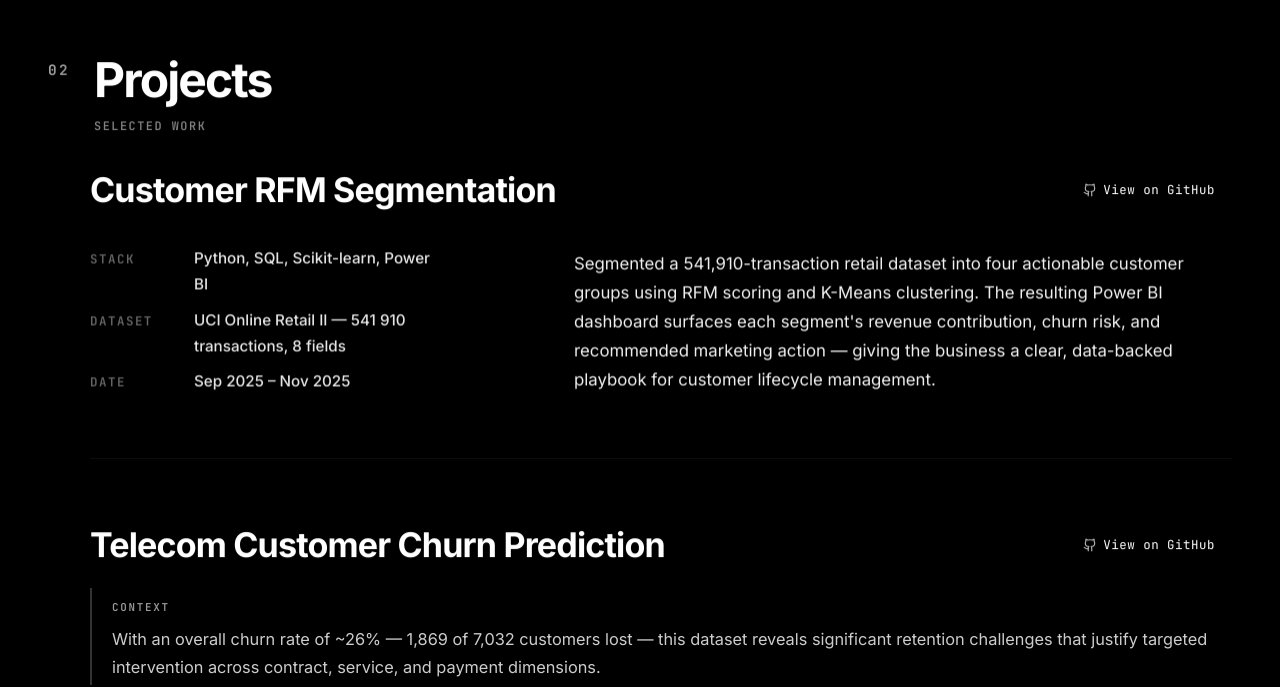
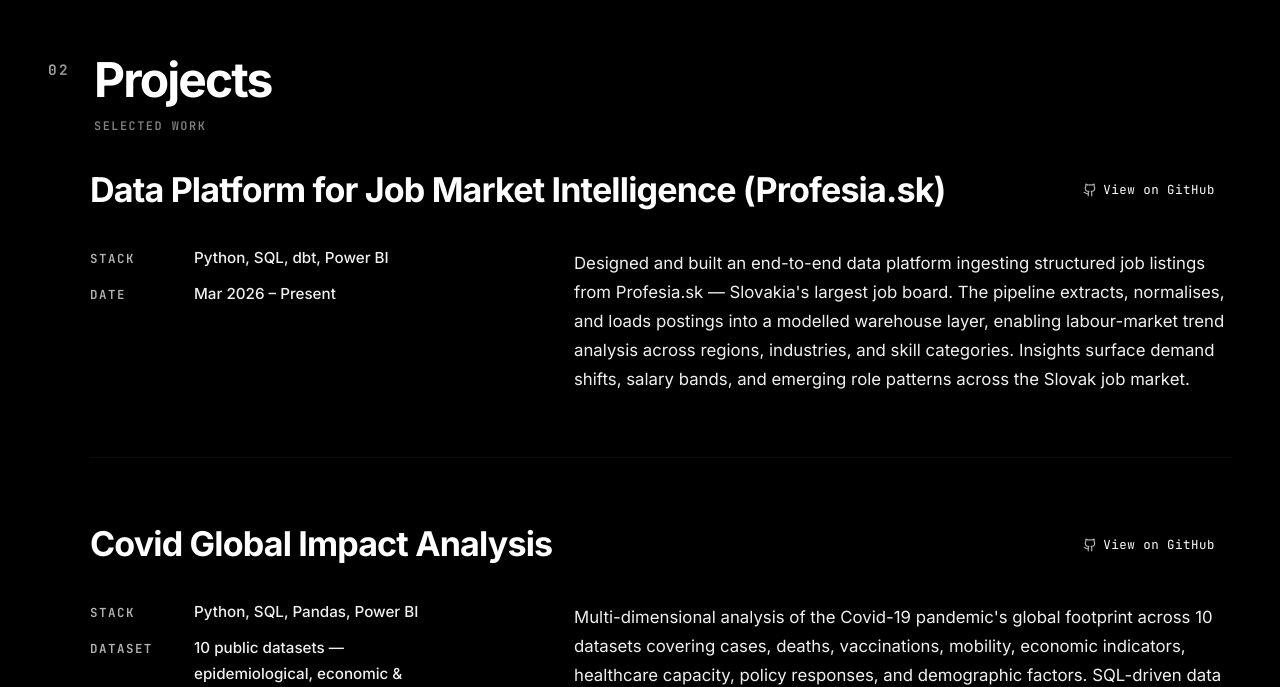
Before and after one commit to zxc0dev/portfolio-next1, a Next.js app: page / in a window 1280 px wide. Shown: the part 2110-2797 px from the top of the page. Built offline with nearby package versions, Linux system fonts and the light colour scheme.

Commit message:
feat: update project data with new entries and enhance styling across components

```diff
--- a/components/about-section.tsx
+++ b/components/about-section.tsx
@@ -114,7 +114,7 @@
             {STACK_GROUPS.map((group, gIdx) => (
               <Reveal key={group.label} delay={(gIdx + 1) * 0.04}>
                 <div>
-                  {gIdx > 0 && <div className="my-4 h-px bg-border-subtle" />}
+                  {gIdx > 0 && <div className="my-4 h-px bg-border" />}
                   <span className="mb-2.5 block font-mono text-[0.68rem] font-semibold uppercase tracking-[0.15em] text-muted">
                     {group.label}
                   </span>
--- a/components/footer.tsx
+++ b/components/footer.tsx
@@ -124,7 +124,7 @@
 
         {/* Bottom bar */}
         <Reveal delay={0.1}>
-          <div className="flex flex-wrap items-center justify-between gap-3 border-t border-border-subtle pt-6">
+          <div className="flex flex-wrap items-center justify-between gap-3 border-t border-border pt-6">
             <p className="font-mono text-[0.73rem] tracking-[0.04em] text-muted opacity-50">
               &copy; {new Date().getFullYear()} Pavlo Popovych. All rights reserved.
             </p>
--- a/components/nav.tsx
+++ b/components/nav.tsx
@@ -69,7 +69,7 @@
                 className="group relative py-2 text-[0.9rem] font-medium leading-none tracking-[0.04em] text-secondary transition-colors duration-[280ms] hover:text-foreground"
               >
                 {link.label}
-                <span className="absolute bottom-0 left-0 h-[1.5px] w-0 rounded-full bg-gradient-to-r from-foreground to-accent-3 transition-all duration-[280ms] ease-out-expo group-hover:w-full" />
+                <span className="absolute bottom-0 left-0 h-[1.5px] w-0 rounded-full bg-gradient-to-r from-foreground to-muted transition-all duration-[280ms] ease-out-expo group-hover:w-full" />
               </a>
             </li>
           ))}
@@ -82,7 +82,7 @@
           className="group relative ml-auto hidden py-2 text-[0.9rem] font-medium leading-none tracking-[0.04em] text-secondary transition-colors duration-[280ms] hover:text-foreground md:inline-flex"
         >
           Resume
-          <span className="absolute bottom-0 left-0 h-[1.5px] w-0 rounded-full bg-gradient-to-r from-foreground to-accent-3 transition-all duration-[280ms] ease-out-expo group-hover:w-full" />
+          <span className="absolute bottom-0 left-0 h-[1.5px] w-0 rounded-full bg-gradient-to-r from-foreground to-muted transition-all duration-[280ms] ease-out-expo group-hover:w-full" />
         </a>
 
         {/* Mobile toggle */}
--- a/components/projects-section.tsx
+++ b/components/projects-section.tsx
@@ -1,5 +1,5 @@
 import type { ComponentType } from 'react'
-import { Github, Lock, ExternalLink, Construction } from 'lucide-react'
+import { Github, ExternalLink, Construction } from 'lucide-react'
 import { SectionHeader } from '@/components/section-header'
 import { Reveal } from '@/components/reveal'
 import { projects } from '@/data/projects'
@@ -46,23 +46,17 @@
                     )}
                   </div>
                   <div className="flex shrink-0 flex-wrap items-center gap-2">
-                    {project.githubUrl && !project.isConfidential && (
+                    {project.githubUrl && (
                       <a
                         href={project.githubUrl}
                         target="_blank"
                         rel="noopener noreferrer"
-                        className="group inline-flex items-center gap-1.5 font-mono text-[0.78rem] tracking-[0.04em] text-white transition-all duration-[220ms] ease-out-expo hover:text-foreground"
+                        className="group inline-flex items-center gap-1.5 font-mono text-[0.78rem] tracking-[0.04em] text-foreground transition-all duration-[220ms] ease-out-expo"
                       >
                         <Github className="h-[14px] w-[14px] opacity-70 transition-opacity duration-[180ms] group-hover:opacity-100" />
                         <span className="border-b border-white/0 transition-[border-color] duration-[220ms] group-hover:border-white/30">View on GitHub</span>
                         <ExternalLink className="h-[11px] w-[11px] opacity-0 -translate-y-px translate-x-[-2px] transition-all duration-[180ms] group-hover:opacity-60 group-hover:translate-x-0" />
                       </a>
-                    )}
-                    {project.isConfidential && (
-                      <span className="inline-flex cursor-not-allowed items-center gap-2 rounded-sm border border-white/7 bg-white/[0.01] px-[11px] py-2.5 font-mono text-[0.72rem] font-semibold tracking-[0.025em] text-white/50 gradient-border">
-                        <Lock className="h-[15px] w-[15px] opacity-60" />
-                        <span>Client Project</span>
-                      </span>
                     )}
                   </div>
                 </div>
@@ -82,15 +76,15 @@
                 <div className="mt-8 grid grid-cols-[340px_1fr] items-start gap-[clamp(60px,12vw,144px)] max-md:grid-cols-1">
                   {/* Left: stack + date */}
                   <dl className="grid grid-cols-[80px_1fr] gap-x-6 gap-y-2.5 items-baseline">
-                    <dt className="font-mono text-[0.78rem] font-semibold uppercase tracking-[0.12em] text-white/40">Stack</dt>
-                    <dd className="m-0 text-[0.95rem] font-medium leading-[1.7] text-white/90">{project.tags.join(', ')}</dd>
+                    <dt className="font-mono text-[0.78rem] font-semibold uppercase tracking-[0.12em] text-muted">Stack</dt>
+                    <dd className="m-0 text-[0.95rem] font-medium leading-[1.7] text-secondary">{project.tags.join(', ')}</dd>
                     {project.dataset && (<>
-                      <dt className="font-mono text-[0.78rem] font-semibold uppercase tracking-[0.12em] text-white/40">Dataset</dt>
-                      <dd className="m-0 text-[0.95rem] font-medium leading-[1.7] text-white/90">{project.dataset}</dd>
+                      <dt className="font-mono text-[0.78rem] font-semibold uppercase tracking-[0.12em] text-muted">Dataset</dt>
+                      <dd className="m-0 text-[0.95rem] font-medium leading-[1.7] text-secondary">{project.dataset}</dd>
                     </>)}
                     {project.dateRange && (<>
-                      <dt className="font-mono text-[0.78rem] font-semibold uppercase tracking-[0.12em] text-white/40">Date</dt>
-                      <dd className="m-0 text-[0.95rem] font-medium leading-[1.7] text-white/90">{project.dateRange}</dd>
+                      <dt className="font-mono text-[0.78rem] font-semibold uppercase tracking-[0.12em] text-muted">Date</dt>
+                      <dd className="m-0 text-[0.95rem] font-medium leading-[1.7] text-secondary">{project.dateRange}</dd>
                     </>)}
                   </dl>
 
@@ -101,7 +95,7 @@
                         {project.description}
                       </p>
                     ) : (
-                      <p className="text-[1.05rem] leading-[1.72] text-white/22 italic">
+                      <p className="text-[1.05rem] leading-[1.72] text-muted/50 italic">
                         Description coming soon.
                       </p>
                     )}
--- a/components/ui/button.tsx
+++ b/components/ui/button.tsx
@@ -16,7 +16,7 @@
     variants: {
       variant: {
         primary: [
-          'min-h-[50px] border-accent-soft bg-cta text-cta-foreground font-[580]',
+          'min-h-[50px] border-white/10 bg-cta text-cta-foreground font-[580]',
           'shadow-[0_4px_10px_rgba(242,242,242,0.08)]',
           'hover:-translate-y-px hover:bg-cta-hover hover:shadow-[0_8px_14px_rgba(242,242,242,0.1)]',
           'active:translate-y-0 active:bg-cta-active',
--- a/data/projects.ts
+++ b/data/projects.ts
@@ -12,6 +12,31 @@
 }
 
 export const projects: Project[] = [
+  {
+    slug: 'profesia',
+    title: 'Data Platform for Job Market Intelligence (Profesia.sk)',
+    type: 'Data Engineering',
+    githubUrl: 'https://github.com/zxc0dev/profesia-job-market-intelligence',
+    isConfidential: false,
+    isWip: false,
+    dateRange: 'Mar 2026 – Present',
+    description:
+      'Designed and built an end-to-end data platform ingesting structured job listings from Profesia.sk — Slovakia\'s largest job board. The pipeline extracts, normalises, and loads postings into a modelled warehouse layer, enabling labour-market trend analysis across regions, industries, and skill categories. Insights surface demand shifts, salary bands, and emerging role patterns across the Slovak job market.',
+    tags: ['Python', 'SQL', 'dbt', 'Power BI'],
+  },
+  {
+    slug: 'covid',
+    title: 'Covid Global Impact Analysis',
+    type: 'Data Analysis',
+    githubUrl: 'https://github.com/zxc0dev/covid-global-impact-analysis',
+    isConfidential: false,
+    isWip: false,
+    dateRange: 'Feb 2026 – Present',
+    description:
+      'Multi-dimensional analysis of the Covid-19 pandemic\'s global footprint across 10 datasets covering cases, deaths, vaccinations, mobility, economic indicators, healthcare capacity, policy responses, and demographic factors. SQL-driven data integration and Python modelling surface cross-country patterns in outbreak severity, intervention timing, and recovery trajectories — translating raw epidemiological and socioeconomic signals into a coherent, evidence-backed narrative.',
+    dataset: '10 public datasets — epidemiological, economic & policy sources',
+    tags: ['Python', 'SQL', 'Pandas', 'Power BI'],
+  },
   {
     slug: 'rfm',
     title: 'Customer RFM Segmentation',
@@ -38,17 +63,4 @@
     dataset: 'Kaggle Telco Churn — 7 043 customers, 21 features',
     tags: ['Python', 'Scikit-learn', 'XGBoost', 'Power BI'],
   },
-  {
-    slug: 'forecasting',
-    title: 'Supply Chain Demand Forecasting',
-    type: 'Forecasting',
-    githubUrl: 'https://github.com/zxc0dev/supply-chain-demand-forecasting',
-    isConfidential: false,
-    isWip: false,
-    dateRange: 'Feb 2026 – Present',
-    description:
-      'End-to-end SKU-level demand forecasting pipeline. Pulls historical transaction data via SQL, engineers lag and seasonality features, and trains Python predictive models to reduce overstock and stockout events across the supply chain.',
-    dataset: 'Internal warehouse exports \u2014 SKU-level daily sales',
-    tags: ['Python', 'SQL', 'Scikit-learn'],
-  },
 ]
```
Also changed, not shown: components/education-section.tsx (+12 -40 lines), components/reveal.tsx (+0 -9 lines), styles/globals.css (+2 -12 lines).
